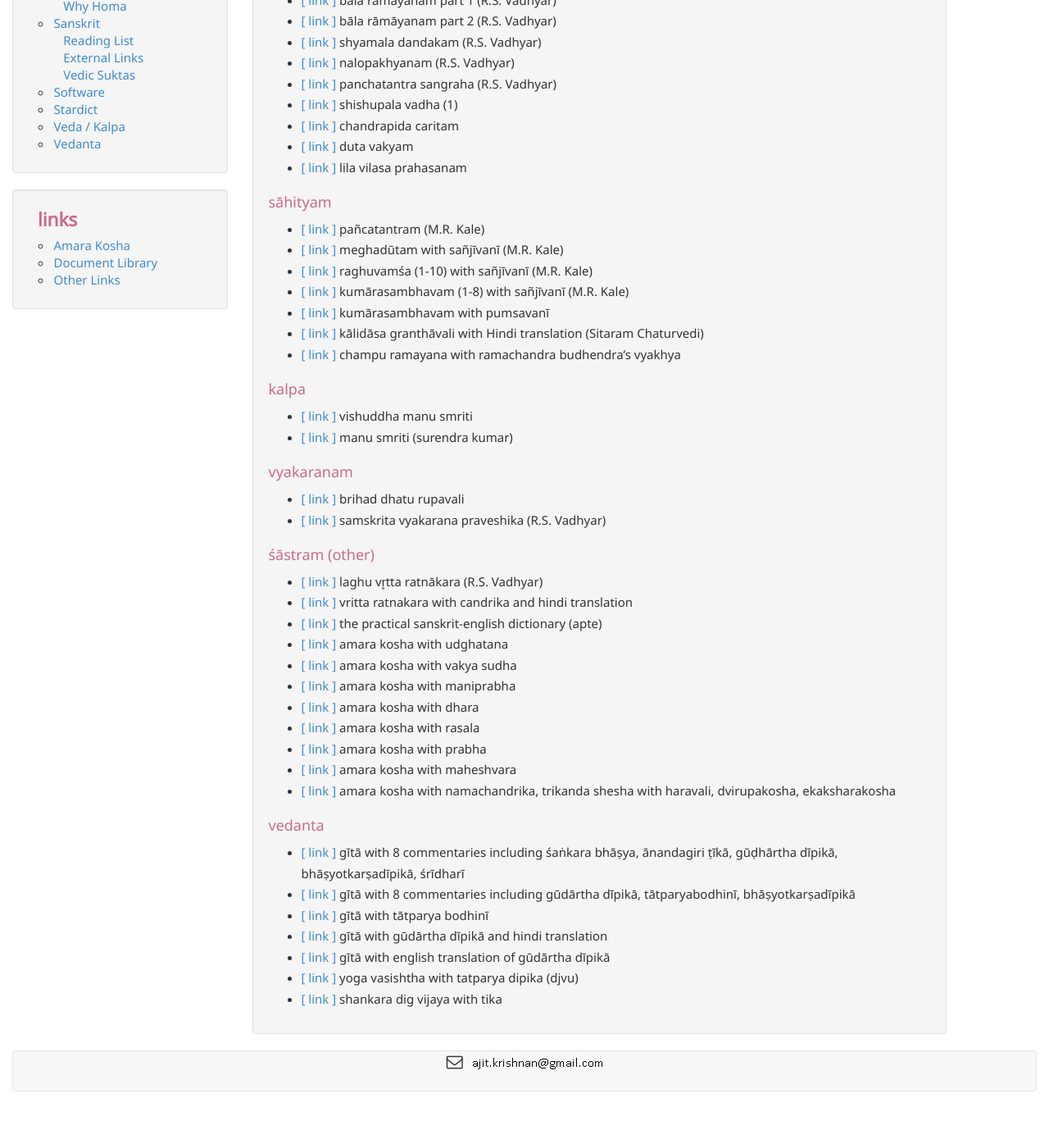
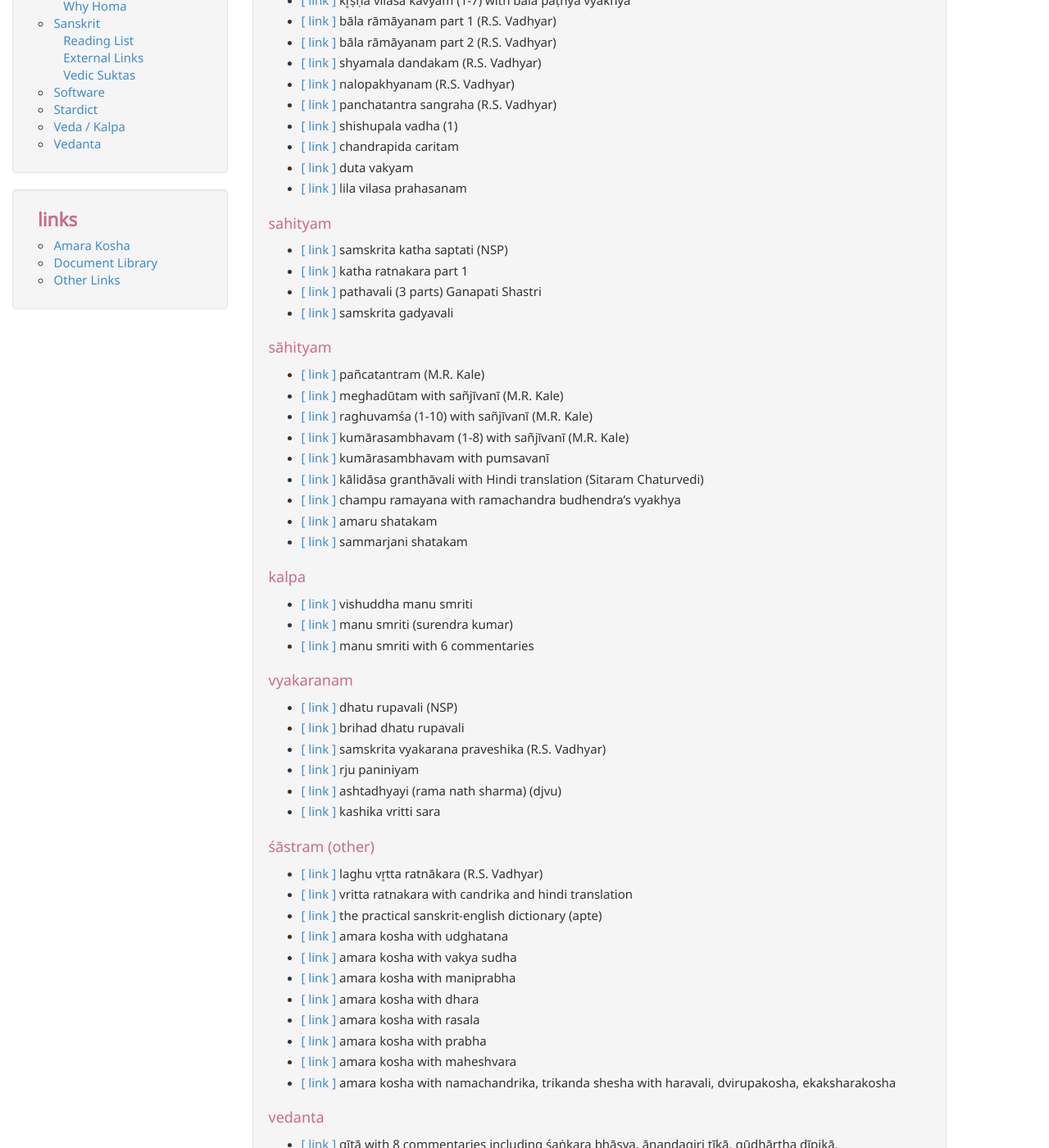
Before and after one commit to aupasana/aupasana.github.io, a Jekyll site: the page built from pages/sanskrit/links.md, in a window 1280 px wide and 1400 px high, scrolled down 589 px. Shown: the whole window at 82% size. Built offline with Jekyll 4.4.1, drawn with Linux system fonts in a browser that asks for light colours; nearby versions of some CDN libraries; before the commit the page ends 1940 px from its top, so only the background shows below that; some of the changed text lies outside the part shown.

Commit message:
Updates to sanskrit/links.md

```diff
--- a/pages/sanskrit/links.md
+++ b/pages/sanskrit/links.md
@@ -24,9 +24,11 @@ The links below mostly reference works on http://www.archive.org
 
 * [[ link ]][cud] chandikopasti dipika
 * [[ link ]][nbs] narada bhakti sutras with bhaktikaumudi
+* [[ link ]][ps] puja samuccaya (NSP)
 
 [cud]: https://archive.org/details/SriChandikopaastiDipikaGranthaSriVidyaNarsimhaBharatiSwami
 [nbs]: https://archive.org/details/NaradiyaBhaktiSutraWithBhaktiKaumudhiVyakhyaSwamiHarshanandaR.K.Mutt
+[ps]: https://archive.org/details/PujaSamucchayaPansikarNirnayaSagarPress1923
 
 ## sāhityam (R.S. Vadhyar)
 
@@ -57,6 +59,17 @@ The links below mostly reference works on http://www.archive.org
 [lvp]: https://archive.org/details/LilalvilasaPrahasnaAnOrginalFarceIs7ActsSastriK.L.V.R.S.VadhyarAndSons
 
 
+## sahityam
+
+* [[ link ]][sk70] samskrita katha saptati (NSP)
+* [[ link ]][kn] katha ratnakara part 1
+* [[ link ]][pa] pathavali (3 parts) Ganapati Shastri
+* [[ link ]][sg] samskrita gadyavali
+
+[sk70]: https://archive.org/details/SanskritaKathaSaptamiMandikalRamaShastriNirnayaSagarPress
+[kn]: https://archive.org/details/SanskritaKathaSaptamiMandikalRamaShastriNirnayaSagarPress
+[pa]: https://archive.org/details/Pathavali_Sanskrit_Reader_3_parts_-_T_Ganapati_Sastri1907
+[sg]: https://archive.org/details/SanskritGadyavaliPandurangaVamanKane
 
 ## sāhityam
 
@@ -67,6 +80,8 @@ The links below mostly reference works on http://www.archive.org
 * [[ link ]][ks-pum] kumārasambhavam with pumsavanī
 * [[ link ]][kd-gv] kālidāsa granthāvali with Hindi translation (Sitaram Chaturvedi)
 * [[ link ]][cr] champu ramayana with ramachandra budhendra's vyakhya
+* [[ link ]][as] amaru shatakam
+* [[ link ]][sms] sammarjani shatakam
 
 [pt-kale]: https://archive.org/details/PanchatantraKaleM.R.MLBD
 [md-kale]: https://archive.org/details/MeghadutaKaleM.R.1947
@@ -75,22 +90,35 @@ The links below mostly reference works on http://www.archive.org
 [ks-pum]: https://archive.org/details/KumarasambhavaKalidasaPumsavaniBharadvajGangadharShastriBhashaPadyeShyamNarayanPandeyChowkambha
 [kd-gv]: https://archive.org/details/KalidasaGranthavaliHindiTranslationSitaramChaturvedi1962
 [cr]: https://archive.org/details/in.ernet.dli.2015.347687
+[as]: https://archive.org/details/amarushataka
+[sms]: https://archive.org/details/SammaarjaneeShatkam
+
 
 ## kalpa
 
 * [[ link ]][vms] vishuddha manu smriti
 * [[ link ]][ms-s] manu smriti (surendra kumar)
+* [[ link ]][ms6] manu smriti with 6 commentaries
 
 [vms]: https://archive.org/details/VisuddhaManuSmritiDrSurendrKumar2006
 [ms-s]: https://archive.org/details/ManuSmritiSurendraKumarMS
+[ms6]: https://archive.org/details/manusmriti
 
 ## vyakaranam
 
+* [[ link ]][dr] dhatu rupavali (NSP)
 * [[ link ]][bdr] brihad dhatu rupavali
 * [[ link ]][svp] samskrita vyakarana praveshika (R.S. Vadhyar)
+* [[ link ]][rp] rju paniniyam
+* [[ link ]][rns] ashtadhyayi (rama nath sharma) (djvu)
+* [[ link ]][kvs] kashika vritti sara
 
 [bdr]: https://archive.org/details/DhatuKoshaKrishnacharyaBrihadRupavali1924
 [svp]: https://archive.org/details/SamskritaVyakarnaPravesikaAnantramaSastriL.R.S.VadhyarAndSonsSL
+[kvs]: https://archive.org/details/KashikaVrittiSaarShriBalabhadraTripathi
+[rp]: https://archive.org/details/RijuPaniniyamSamkshiptaAshtadhyayiDarshanKesari
+[dr]: https://archive.org/details/dhatu_rupavali
+[rns]: https://archive.org/download/TheAshtadhyayiOfPanini-RamNathSharma
 
 ## śāstram (other)
 
```
